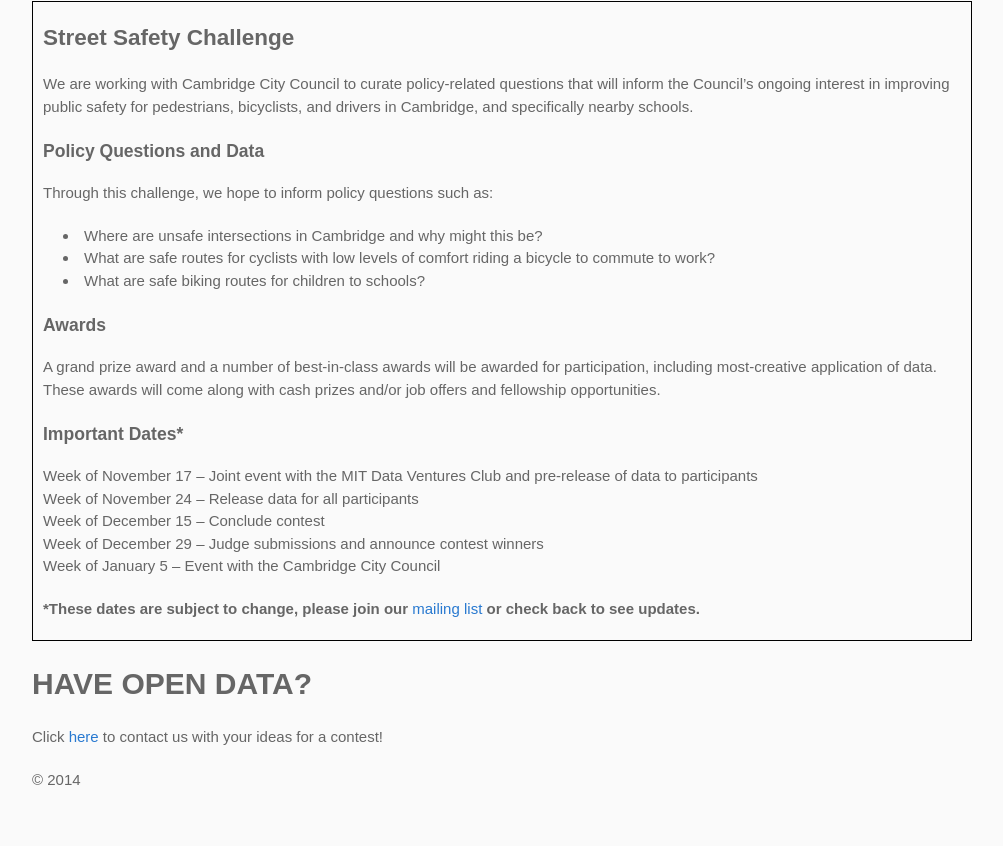
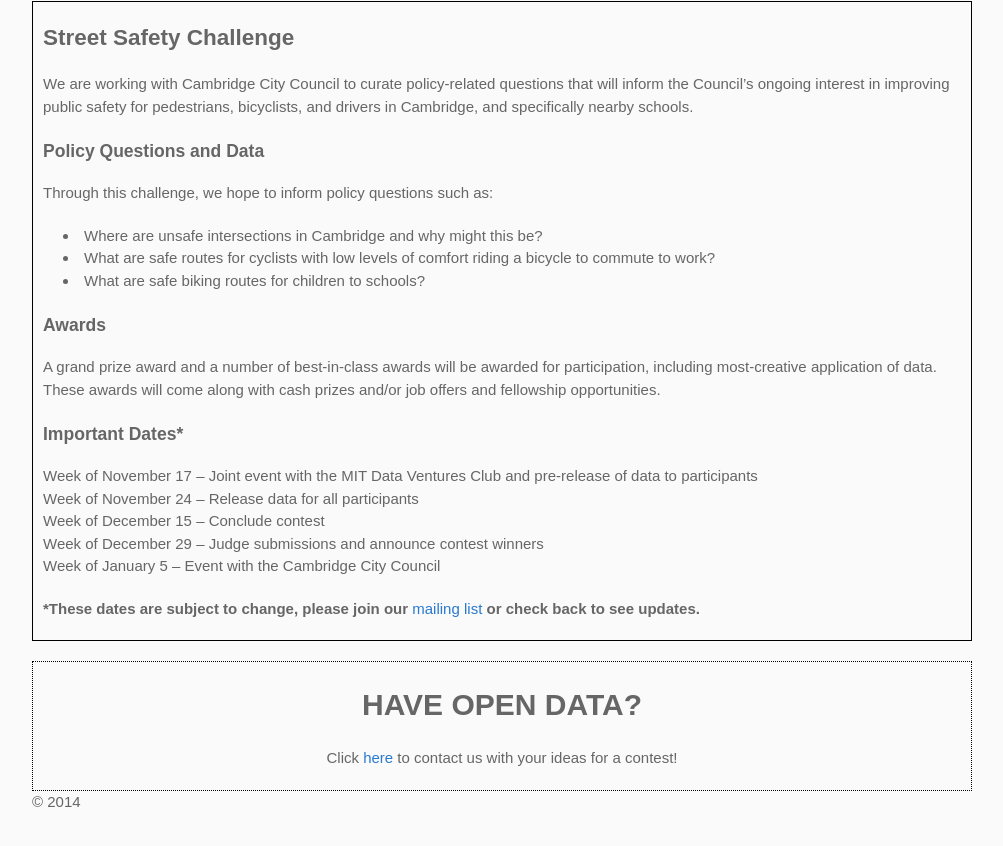
Before and after one commit to DUSP-Datathon/web, a plain HTML site: page events/index.html in a window 1280 px wide. Shown: the part 354-1200 px from the top of the page, without its empty margins (138-1141 px from the left). Drawn offline with Linux system fonts and the light colour scheme.

Commit message:
change class to id

```diff
--- a/events/index.html
+++ b/events/index.html
@@ -8,7 +8,6 @@
     <link rel="stylesheet" type="text/css" href="../stylesheets/stylesheet.css" media="screen">
     <link rel="stylesheet" type="text/css" href="../stylesheets/pygment_trac.css" media="screen">
     <link rel="stylesheet" type="text/css" href="../stylesheets/print.css" media="print">
-
 
     <title>EVENTS</title>
   </head>
@@ -29,7 +28,6 @@
       </ul>
       <div class="inner clearfix">
         <div id="content">
-
         	<h1>CONTESTS</h1>
             <div class="contest-summary">
               <h2>Street Safety Challenge</h2>
@@ -55,7 +53,7 @@
                 </p>
                 <p><strong>*These dates are subject to change, please join our <a href="http://goo.gl/forms/ICA9xKZbMX" target="_blank" title="Join our mailing list">mailing list</a> or check back to see updates.</strong></p>
             </div>
-            <div class="open-data-challenge-request">
+            <div id="open-data-challenge-request">
               <h1>HAVE OPEN DATA?</h1>
               <p>Click <a href="mailto:canadeau@mit.edu">here</a> to contact us with your ideas for a contest!</p>
             </div>
```
